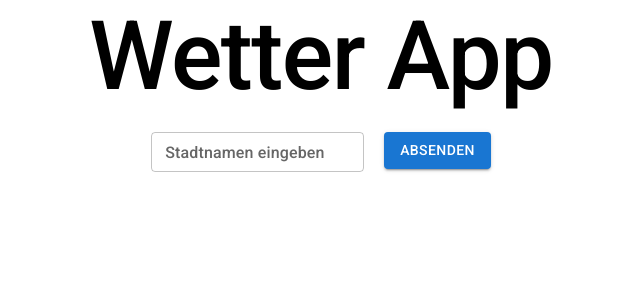
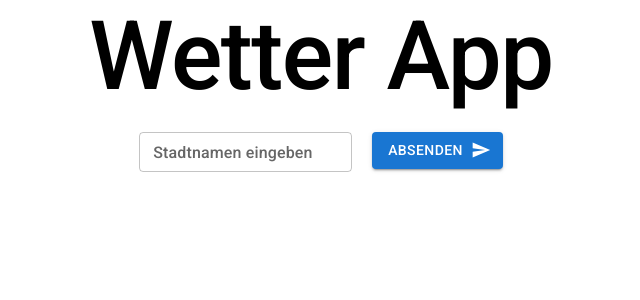
Before and after one commit to AndiBruehl/material-weather-app, a React (Create React App) app: page / in a window 1280 px wide. Shown: the top 300 px of the page, without its empty margins (319-959 px from the left). Built offline with nearby package versions, Linux system fonts and the light colour scheme.

Commit message:
DesignUpdate

```diff
--- a/package.json
+++ b/package.json
@@ -6,6 +6,7 @@
     "@emotion/react": "^11.11.1",
     "@emotion/styled": "^11.11.0",
     "@fontsource/roboto": "^5.0.7",
+    "@mui/icons-material": "^5.14.3",
     "@mui/material": "^5.14.3",
     "@testing-library/jest-dom": "^5.17.0",
     "@testing-library/react": "^13.4.0",
--- a/src/App.js
+++ b/src/App.js
@@ -4,6 +4,8 @@ import { Stack, TextField } from '@mui/material';
 import Button from '@mui/material/Button';
 import Container from '@mui/material/Container';
 import Typography from '@mui/material/Typography';
+import CardContent from '@mui/material/CardContent';
+import SendIcon from '@mui/icons-material/Send';
 import '@fontsource/roboto/500.css';
 
 
@@ -15,6 +17,7 @@ const App = () => {
   const [city, setCity] = useState('');
   const [weatherData, setWeatherData] = useState([]);
   const [error, setError] = useState(null);
+
 
   const handleInputChange = (e) => {
     setCity(e.target.value);
@@ -58,7 +61,7 @@ const App = () => {
           onKeyPress={handleInputKeyPress}
           placeholder="Stadtnamen eingeben"
         /> */}
-        <Button variant="contained" onClick={getWeatherData} size='medium' style={{ marginLeft: '20px'}}>
+        <Button endIcon={<SendIcon />} variant="contained" onClick={getWeatherData} size='medium' style={{ marginLeft: '20px'}}>
         Absenden
         </Button>
       <Stack direction="row" spacing={3}>
```
Also changed, not shown: 1 other file (tests, documents, lock files or other folders).
